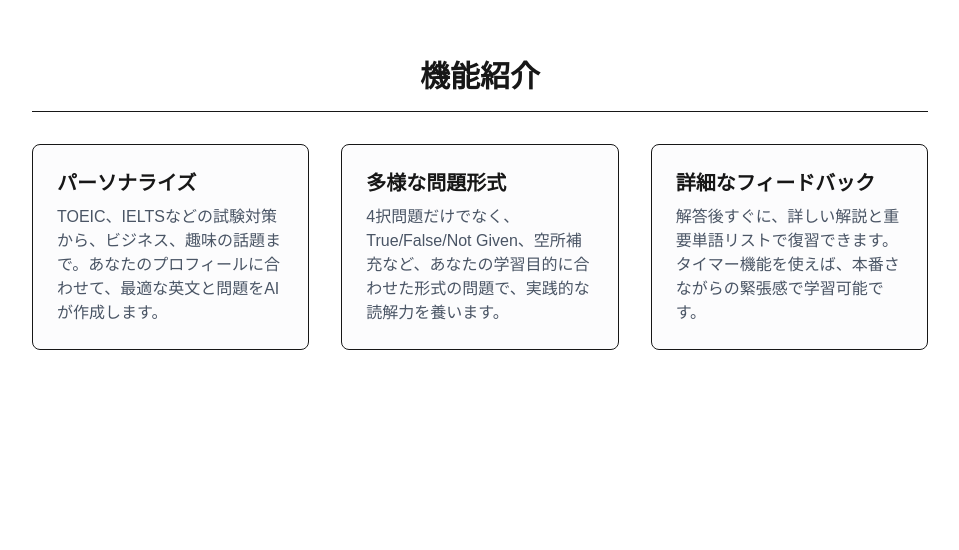
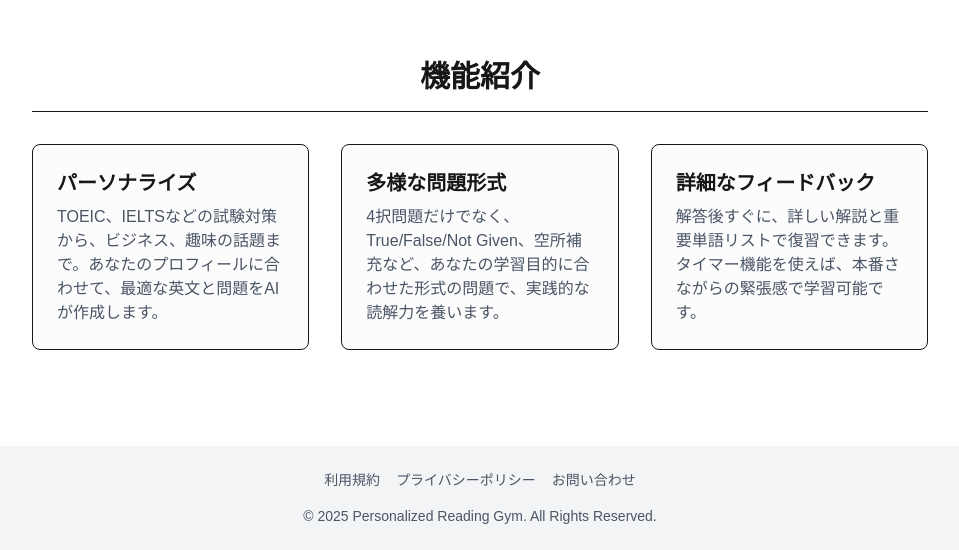
Before and after one commit to kensei0527/reading_gym, a Next.js app: page / in a window 1280 px wide. Shown: the part 833-1383 px from the top of the page, without its empty margins (160-1119 px from the left). Before the commit the page ends 1279 px from the top, so only its background shows below. Built offline with nearby package versions, Linux system fonts and the light colour scheme; no server answers.

Commit message:
Add Footer component and restructure layout for improved page organization

```diff
--- /dev/null
+++ b/src/app/contact/page.tsx
@@ -0,0 +1,16 @@
+// src/app/contact/page.tsx
+export default function ContactPage() {
+    return (
+      <div className="max-w-4xl mx-auto py-12 text-center">
+        <h1 className="text-3xl font-bold mb-6">お問い合わせ</h1>
+        <div className="space-y-4 text-gray-700">
+          <p>サービスに関するご質問、フィードバック、不具合のご報告などは、以下の連絡先までお願いいたします。</p>
+          <p className="font-semibold pt-4">連絡先:</p>
+          <a href="mailto:[smash268kensei@gmail.com]" className="text-blue-500 hover:underline">
+            [smash268kensei@gmail.com]
+          </a>
+          <p className="text-sm mt-2">https://x.com/Aharaya_dev</p>
+        </div>
+      </div>
+    )
+  }
--- a/src/app/layout.tsx
+++ b/src/app/layout.tsx
@@ -2,6 +2,7 @@ import type { Metadata } from "next";
 import { Geist, Geist_Mono } from "next/font/google";
 import "./globals.css";
 import Header from "@/components/Header"; // ★この行を追加
+import Footer from "@/components/Footer"; // ★ この行を追加
 import Script from "next/script"; // ★ next/script をインポート
 
 const geistSans = Geist({
@@ -34,11 +35,12 @@ export default function RootLayout({
           crossOrigin="anonymous"
         />
       </head>
-      <body
-        className={`${geistSans.variable} ${geistMono.variable} antialiased`}
-      >
-        <Header /> {/* ★この行を追加 */}
-        <main className="container mx-auto p-4">{children}</main> {/* ★この行を少し変更 */}
+      <body className={`${geistSans.variable} ${geistMono.variable} antialiased`}>
+        <div className="flex flex-col min-h-screen">
+          <Header />
+          <main className="container mx-auto p-4 flex-grow">{children}</main>
+          <Footer />
+        </div>
       </body>
     </html>
   );
--- /dev/null
+++ b/src/app/privacy/page.tsx
@@ -0,0 +1,15 @@
+// src/app/privacy/page.tsx
+export default function PrivacyPage() {
+    return (
+      <div className="max-w-4xl mx-auto py-12">
+        <h1 className="text-3xl font-bold mb-6">プライバシーポリシー</h1>
+        <div className="space-y-4 text-gray-700">
+          <p>[あなたの名前またはサービス名]（以下、「当方」といいます。）は、本ウェブサイト上で提供するサービス（以下、「本サービス」といいます。）における、ユーザーの個人情報の取扱いについて、以下のとおりプライバシーポリシー（以下、「本ポリシー」といいます。）を定めます。</p>
+          <h2 className="text-xl font-semibold pt-4">第1条（個人情報）</h2>
+          <p>「個人情報」とは、個人情報保護法にいう「個人情報」を指すものとし、生存する個人に関する情報であって、当該情報に含まれる氏名、生年月日、住所、電話番号、連絡先その他の記述等により特定の個人を識別できる情報及び容姿、指紋、声紋にかかるデータ、及び健康保険証の保険者番号などの当該情報単体から特定の個人を識別できる情報（個人識別情報）を指します。</p>
+          {/* ... あなたのアプリが収集するデータ（メールアドレス等）について記述 ... */}
+          <p className="pt-4">（2025年06月23日 制定）</p>
+        </div>
+      </div>
+    )
+  }
--- /dev/null
+++ b/src/app/terms/page.tsx
@@ -0,0 +1,21 @@
+// src/app/terms/page.tsx
+export default function TermsPage() {
+    return (
+      <div className="max-w-4xl mx-auto py-12">
+        <h1 className="text-3xl font-bold mb-6">利用規約</h1>
+        <div className="space-y-4 text-gray-700">
+          <p>この利用規約（以下、「本規約」といいます。）は、[あなたの名前またはサービス名]（以下、「当方」といいます。）がこのウェブサイト上で提供するサービス（以下、「本サービス」といいます。）の利用条件を定めるものです。ユーザーの皆様には、本規約に従って、本サービスをご利用いただきます。</p>
+          <h2 className="text-xl font-semibold pt-4">第1条（適用）</h2>
+          <p>本規約は、ユーザーと当方との間の本サービスの利用に関わる一切の関係に適用されるものとします。</p>
+          <h2 className="text-xl font-semibold pt-4">第2条（禁止事項）</h2>
+          <p>ユーザーは、本サービスの利用にあたり、以下の行為をしてはなりません。</p>
+          <ul className="list-disc list-inside">
+            <li>法令または公序良俗に違反する行為</li>
+            <li>犯罪行為に関連する行為</li>
+            {/* ... 他の項目を追加 ... */}
+          </ul>
+          <p className="pt-4">（2025年XX月XX日 制定）</p>
+        </div>
+      </div>
+    )
+  }
--- /dev/null
+++ b/src/components/Footer.tsx
@@ -0,0 +1,20 @@
+// src/components/Footer.tsx
+
+import Link from 'next/link'
+
+export default function Footer() {
+  const currentYear = new Date().getFullYear()
+
+  return (
+    <footer className="bg-gray-100 dark:bg-gray-800 mt-auto">
+      <div className="container mx-auto px-4 py-6 text-center text-gray-600 dark:text-gray-400 text-sm">
+        <nav className="flex justify-center gap-4 mb-4">
+          <Link href="/terms" className="hover:underline">利用規約</Link>
+          <Link href="/privacy" className="hover:underline">プライバシーポリシー</Link>
+          <Link href="/contact" className="hover:underline">お問い合わせ</Link>
+        </nav>
+        <p>&copy; {currentYear} Personalized Reading Gym. All Rights Reserved.</p>
+      </div>
+    </footer>
+  )
+}
```
